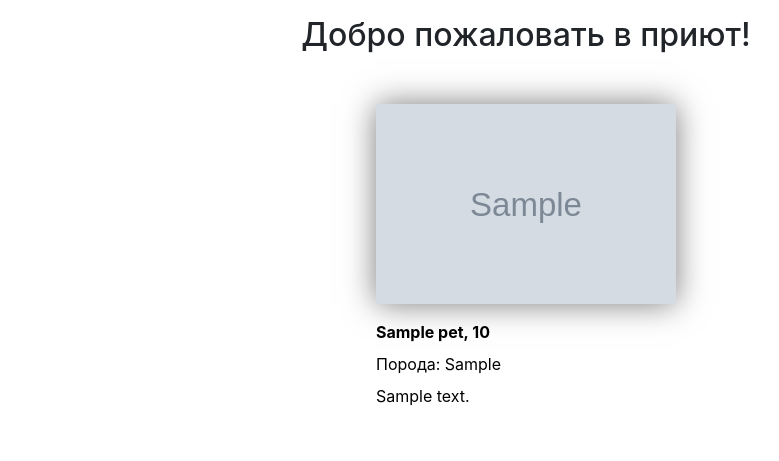
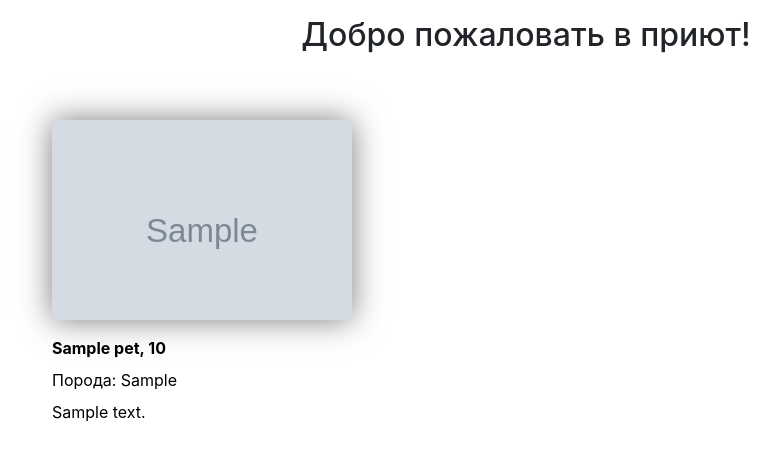
Before and after one commit to charlieplanka/django-pet-shelter, a Django app: page / in a window 1280 px wide. Shown: the part 56-517 px from the top of the page, without its empty margins (114-893 px from the left). Run offline with Django 3.2, Linux system fonts and the light colour scheme; tables that the repository leaves empty hold one stand-in row (values such as "Sample post"); grey boxes marked "Sample" are stand-in pictures; some libraries are stand-ins or nearby versions.

Commit message:
Layout improvements

```diff
--- a/pet_shelter/static/css/pets.css
+++ b/pet_shelter/static/css/pets.css
@@ -10,8 +10,14 @@ a:active {
     color: black;
 }
 
+.pet-list {
+    margin-left: 150px;
+}
+
+
 a img {
     object-fit: cover;
+    object-position: 50% 10%;
     box-shadow: 0 0 30px 0 rgb(124, 124, 124)
 }
 
--- a/pet_shelter/templates/base.html
+++ b/pet_shelter/templates/base.html
@@ -19,7 +19,9 @@
         </nav>
         {% endblock %}
     </header>
+    <main>
     {% block content %}
     {% endblock %}
+    </main>
 </body>
 </html>
--- a/pet_shelter/templates/pets.html
+++ b/pet_shelter/templates/pets.html
@@ -7,9 +7,9 @@
 
 {% block content %}
 <h2 class="text-center">Добро пожаловать в приют!</h2>
-<div class="d-flex justify-content-around flex-wrap mx-5 mt-3">
+<div class="d-flex justify-content-start flex-wrap mt-3 pet-list">
     {% for pet in pets %}
-        <div class="pet mx-3">
+        <div class="pet mx-3 my-3">
             <a href="{% url 'shelter:pets' %}">
                 {% if pet.photo %}
                     <div class="mb-3">
```
Also changed, not shown: media/pet_photos/domestic_goose.jpg (added).
